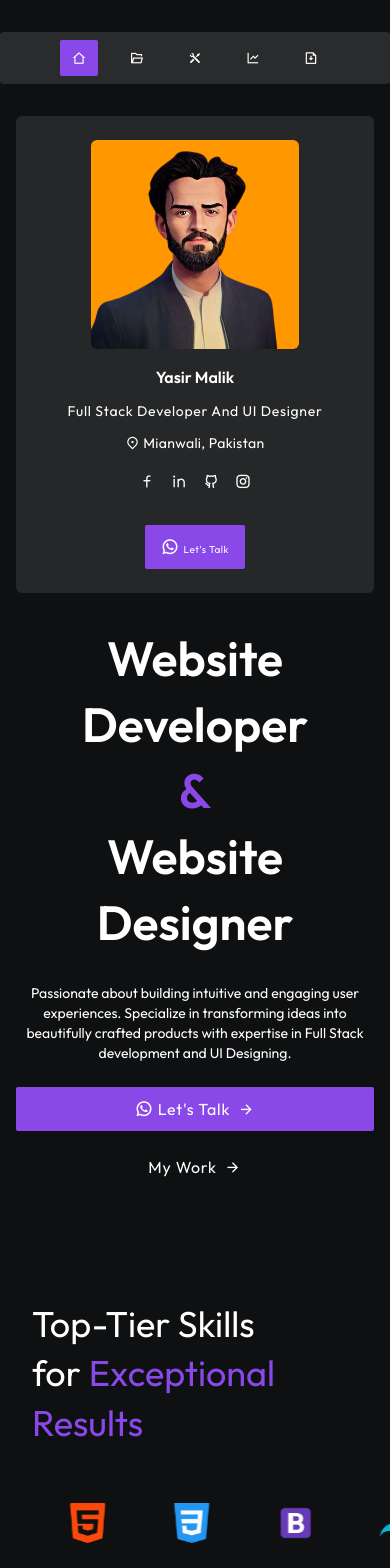
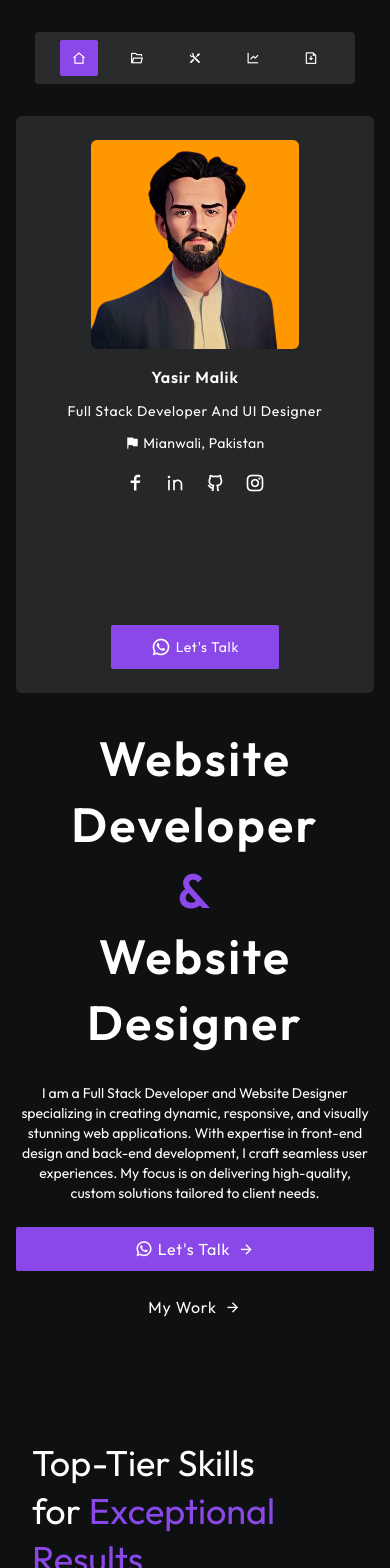
Before and after one commit to malikcancode/Muhammad-Yasir, a React (Vite) app: page / in a window 390 px wide. Shown: the top 1568 px of the page. Built offline with nearby package versions, Linux system fonts and the light colour scheme.

Commit message:
Your descriptive commit message

```diff
--- a/src/components/Collaborate.jsx
+++ b/src/components/Collaborate.jsx
@@ -1,11 +1,11 @@
 function Collaborate() {
   return (
-    <div className="flex h-full justify-center items-center p-4">
+    <div className="flex h-full justify-center items-center p-6 sm:p-4">
       <a
         href="mailto:malikoffical32@gmail.com"
         className="relative group p-6 border rounded-lg bg-transparent hover:bg-[#8B48E8] transition-transform duration-300 transform hover:scale-105 text-center max-w-[30rem] sm:max-w-[40rem]"
       >
-        <h2 className="text-6xl text-[#F4F4F5] text-start font-semibold mb-4">
+        <h2 className="text-5xl sm:text-6xl sm:leading-none leading-[4rem] text-[#F4F4F5] text-start font-semibold mb-4">
           Let’s Collaborate
         </h2>
         <p className="text-gray-400 group-hover:text-white">
@@ -13,7 +13,7 @@ function Collaborate() {
           development services. Let’s collaborate to create user-centered
           solutions that not only meet your goals but also delight your users.
         </p>
-        <div className="absolute top-4 right-4 hover:scale-150 transition-transform duration-300">
+        <div className="absolute top-6 sm:top-4 right-4 hover:scale-125 transition-transform duration-300">
           <i className="ri-arrow-right-up-line border rounded-full p-2 text-white group-hover:text-black group-hover:bg-white group-hover:text-[#8B48E8]"></i>
         </div>
       </a>
--- a/src/components/HeroSection.jsx
+++ b/src/components/HeroSection.jsx
@@ -15,23 +15,23 @@ function HeroSection() {
             alt="Yasir Malik"
             className="w-52 h-auto rounded-md object-cover mb-4"
           />
-          <p className="text-white sm:text-sm md:text-2xl font-semibold mb-3 sm:tracking-wide">
+          <p className="text-white sm:text-sm md:text-2xl font-semibold mb-3 tracking-wider">
             Yasir Malik
           </p>
           <p className="text-white text-center text-sm mb-3 tracking-wider font-normal capitalize">
             Full stack developer and UI designer
           </p>
           <p className="text-white text-center text-sm mb-4 tracking-wide font-normal">
-            <i className="ri-map-pin-2-line"></i> Mianwali, Pakistan
+            <i className="ri-flag-fill"></i> Mianwali, Pakistan
           </p>
-          <div className="flex gap-4 mb-4">
+          <div className="flex items-center justify-center gap-5 mb-4">
             <a
               href="https://web.facebook.com/profile.php?id=100022254347226"
               target="_blank"
               rel="noopener noreferrer"
               className="text-white hover:text-[#1877F2] transition-colors"
             >
-              <i className="ri-facebook-line"></i>
+              <i className="ri-facebook-line text-xl font-semibold"></i>
             </a>
             <a
               href="https://www.linkedin.com/in/muhammad-yasir3233/"
@@ -39,7 +39,7 @@ function HeroSection() {
               rel="noopener noreferrer"
               className="text-white hover:text-[#0077B5] transition-colors"
             >
-              <i className="ri-linkedin-line"></i>
+              <i className="ri-linkedin-line text-xl"></i>
             </a>
             <a
               href="https://github.com/malikcancode"
@@ -47,7 +47,7 @@ function HeroSection() {
               rel="noopener noreferrer"
               className="text-white hover:text-black transition-colors"
             >
-              <i className="ri-github-line"></i>
+              <i className="ri-github-line text-xl"></i>
             </a>
             <a
               href="https://www.instagram.com/immalik_32/"
@@ -55,32 +55,34 @@ function HeroSection() {
               rel="noopener noreferrer"
               className="text-white hover:text-[red] transition-colors"
             >
-              <i className="ri-instagram-line"></i>
+              <i className="ri-instagram-line text-xl"></i>
             </a>
           </div>
           <a
             href="https://wa.me/923029144398"
             target="_blank"
             rel="noopener noreferrer"
-            className="text-white rounded-sm text-[10px] sm:text-sm px-4 tracking-wider py-2 md:px-10 md:py-2 mt-4 bg-[#8B48E8]"
+            className="text-white rounded-sm text-sm flex items-center justify-center px-10 tracking-wider py-2 md:px-10 md:py-2 sm:mt-2 mt-28 bg-[#8B48E8]"
           >
-            <i className="ri-whatsapp-line mr-1 text-lg"></i>
+            <i className="ri-whatsapp-line mr-1 text-xl "></i>
             Let's Talk
           </a>
         </div>
 
         <div className="w-full sm:w-1/2 text-center sm:text-left">
-          <h1 className="text-5xl sm:text-5xl md:text-6xl leading-snug md:leading-[5rem] text-white font-bold">
+          <h1 className="text-5xl sm:text-5xl md:text-6xl leading-snug md:leading-[5rem] text-white tracking-wider font-bold">
             Website Developer <br />
             <span className="text-[#8B48E8] font-semibold">&</span>
           </h1>
-          <h1 className="text-5xl sm:text-5xl md:text-6xl leading-snug md:leading-[5rem] text-white mb-7 font-bold">
+          <h1 className="text-5xl tracking-wider sm:text-5xl md:text-6xl leading-snug md:leading-[5rem] text-white mb-7 font-bold">
             Website Designer
           </h1>
-          <h3 className="text-sm font-light sm:text-lg text-white mb-6">
-            Passionate about building intuitive and engaging user experiences.
-            Specialize in transforming ideas into beautifully crafted products
-            with expertise in Full Stack development and UI Designing.
+          <h3 className="text-sm font-thin sm:text-lg text-white mb-6">
+            I am a Full Stack Developer and Website Designer specializing in
+            creating dynamic, responsive, and visually stunning web
+            applications. With expertise in front-end design and back-end
+            development, I craft seamless user experiences. My focus is on
+            delivering high-quality, custom solutions tailored to client needs.
           </h3>
           <div className="flex flex-col sm:flex-row gap-4">
             <a
--- a/src/components/HowItWorks.jsx
+++ b/src/components/HowItWorks.jsx
@@ -24,8 +24,8 @@ function HowItWorks() {
 
   return (
     <>
-      <div className="flex flex-col items-center p-6 h-full mb-8">
-        <h2 className="text-5xl mb-16 text-start capitalize text-white">
+      <div className="flex flex-col items-center p-6 h-full mt-12 mb-8">
+        <h2 className="text-5xl mb-16 text-start sm:leading-[0rem] leading-[4rem] capitalize text-white">
           We will go through with{" "}
           <span className="text-[#8B48E8]">these 4 easy steps</span>
         </h2>
--- a/src/components/Marquee.jsx
+++ b/src/components/Marquee.jsx
@@ -2,7 +2,7 @@ function Marquee() {
   return (
     <>
       <div className="relative w-full h-auto overflow-hidden bg-transparent mt-20 p-8">
-        <h2 className="sm:text-5xl md:text-6xl text-4xl text-start leading-snug md:leading-[5rem] text-white mb-14 md:mx-16">
+        <h2 className="sm:text-5xl md:text-6xl text-4xl text-start leading-[3rem] sm:leading-none text-white mb-14 md:mx-16">
           Top-Tier Skills for
           <span className="text-[#8B48E8] ml-2">Exceptional Results</span>
         </h2>
--- a/src/components/Navbar.jsx
+++ b/src/components/Navbar.jsx
@@ -6,7 +6,7 @@ function Navbar() {
   const activeLink = location.pathname;
 
   return (
-    <header className="flex mx-auto max-w-md items-center justify-center mt-8 bg-[#2A2B2C] rounded py-2 space-x-5 text-lg mb-8 font-medium w-auto">
+    <header className="flex mx-auto w-full max-w-xs sm:max-w-md items-center justify-center mt-8 bg-[#2A2B2C] rounded py-2 space-x-5 text-lg mb-8 font-medium">
       <Link
         to="/"
         className={`flex items-center gap-2 text-white rounded-sm text-sm sm:text-xl px-3 py-2 transition-all duration-300 ${
--- a/src/components/Projects.jsx
+++ b/src/components/Projects.jsx
@@ -47,7 +47,7 @@ function Projects() {
   return (
     <>
       <div className="flex flex-col items-end p-8">
-        <h2 className="sm:text-5xl md:text-6xl text-4xl text-white mb-16">
+        <h2 className="sm:text-5xl leading-[3rem] sm:leading-none md:text-6xl text-4xl text-white mb-16">
           Recent Projects and{" "}
           <span className="text-[#8B48E8]">Achievements</span>
         </h2>
@@ -61,9 +61,9 @@ function Projects() {
               rel="noopener noreferrer"
               className="block"
             >
-              <div className="bg-[#272829] hover:bg-[#2d6a4f] rounded-lg overflow-hidden shadow-lg p-6 transition-all duration-300 hover:shadow-xl">
+              <div className="bg-[#272829] hover:bg-[#006d77] rounded-lg overflow-hidden shadow-lg p-6 transition-all duration-300 hover:shadow-xl">
                 <div className="flex items-end justify-end">
-                  <i className="ri-arrow-right-up-line rounded-full border bg-transparent p-2 hover:bg-[#8B48E8] text-white text-xl transition-transform duration-300 hover:scale-110"></i>
+                  <i className="ri-arrow-right-up-line rounded-full border bg-transparent p-2 hover:bg-[#8B48E8] text-white text-xl transition-transform duration-300 hover:scale-125"></i>
                 </div>
                 <h3 className="text-3xl tracking-wider font-semibold text-white mb-2">
                   {project.title}
```
